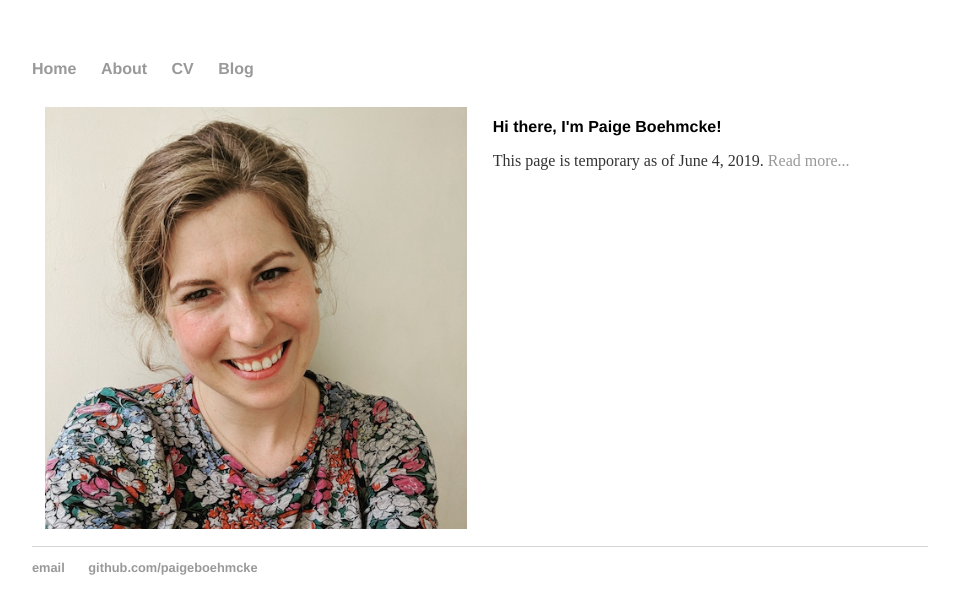
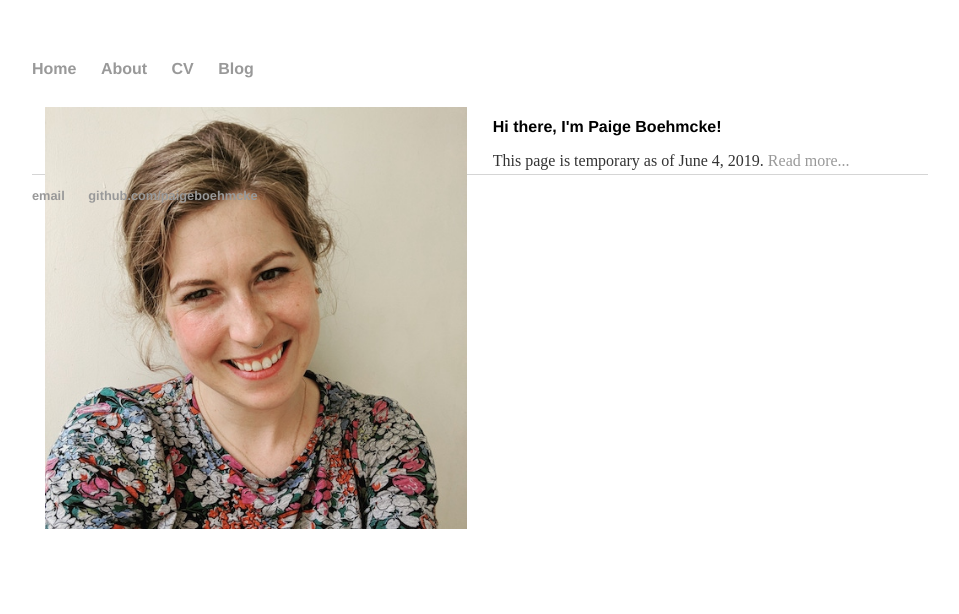
Before and after one commit to paigeboehmcke/paigeboehmcke.github.io, a Jekyll site: the page built from index.html, in a window 1280 px wide. Shown: the top 614 px of the page, without its empty margins (160-1119 px from the left). Built offline with Jekyll 4.4.1, drawn with Linux system fonts in a browser that asks for light colours.

Commit message:
Update main.css

```diff
--- a/css/main.css
+++ b/css/main.css
@@ -43,7 +43,7 @@
 .container {
     display: flex; /* equal height of the children */
     flex-wrap: wrap;
-    height: var(--h, 1);
+    height: var(--h, 80px);
 }
 .blurb {
     padding: .8em;
```
